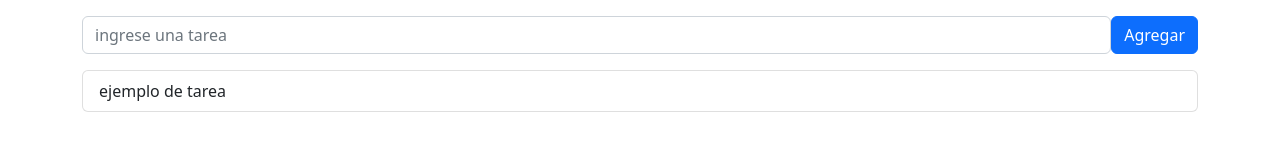
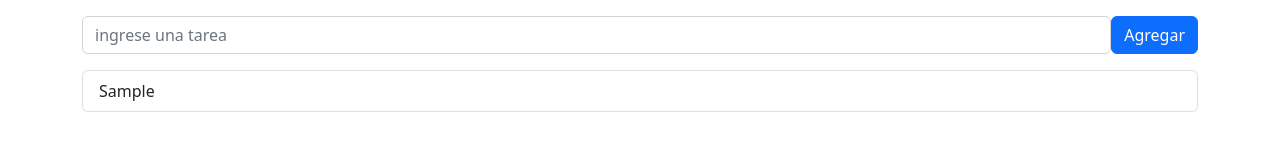
Before and after one commit to maxivega0/ejercicioReact-4-5, a React (Vite) app: page / in a window 1280 px wide. Both pictures are taken after typing "Sample" into the empty fields and a click on the button "Agregar". Shown: the part 132-294 px from the top of the page. Built offline with nearby package versions, Linux system fonts and the light colour scheme.

Commit message:
agregamos las tareas y se visualizan

```diff
--- a/src/components/FormularioTarea.jsx
+++ b/src/components/FormularioTarea.jsx
@@ -4,6 +4,7 @@
 
 const FormularioTarea = () => {
   const [tarea, setTarea] = useState("");
+  // Array de tareas
   const [tareas, setTareas] = useState([]);
 
   const handleSubmit = (e) => {
@@ -28,7 +29,9 @@
           </Button>
         </Form.Group>
       </Form>
-      <ListaTareas></ListaTareas>
+      {/* Usamos el mismo nombre del prop con el objeto a enviar */}
+      {/* Lo de la izquierda es el prop, y lo de la derecha es el state */}
+      <ListaTareas tareas={tareas}></ListaTareas>
     </>
   );
 };
--- a/src/components/ItemTarea.jsx
+++ b/src/components/ItemTarea.jsx
@@ -1,7 +1,7 @@
 import { ListGroup } from "react-bootstrap";
 
-const ItemTarea = () => {
-  return <ListGroup.Item>ejemplo de tarea</ListGroup.Item>;
+const ItemTarea = ({tarea}) => {
+  return <ListGroup.Item>{tarea}</ListGroup.Item>;
 };
 
 export default ItemTarea;
--- a/src/components/ListaTareas.jsx
+++ b/src/components/ListaTareas.jsx
@@ -1,10 +1,16 @@
 import { ListGroup } from "react-bootstrap";
 import ItemTarea from "./ItemTarea";
 
-const ListaTareas = () => {
+const ListaTareas = ({tareas}) => {
   return (
     <ListGroup>
-      <ItemTarea></ItemTarea>
+      {
+        // Usamos el "map" xq crea un metodo en el array que es inmutable, como el prop
+        // tarea para indicar los elementos de nuestro array tareas
+        tareas.map((tarea, indiceTarea) => <ItemTarea tarea = {tarea} key ={indiceTarea}></ItemTarea>)
+        // segundo argumento del map, es el indice del array
+      }
+
     </ListGroup>
   );
 };
```
